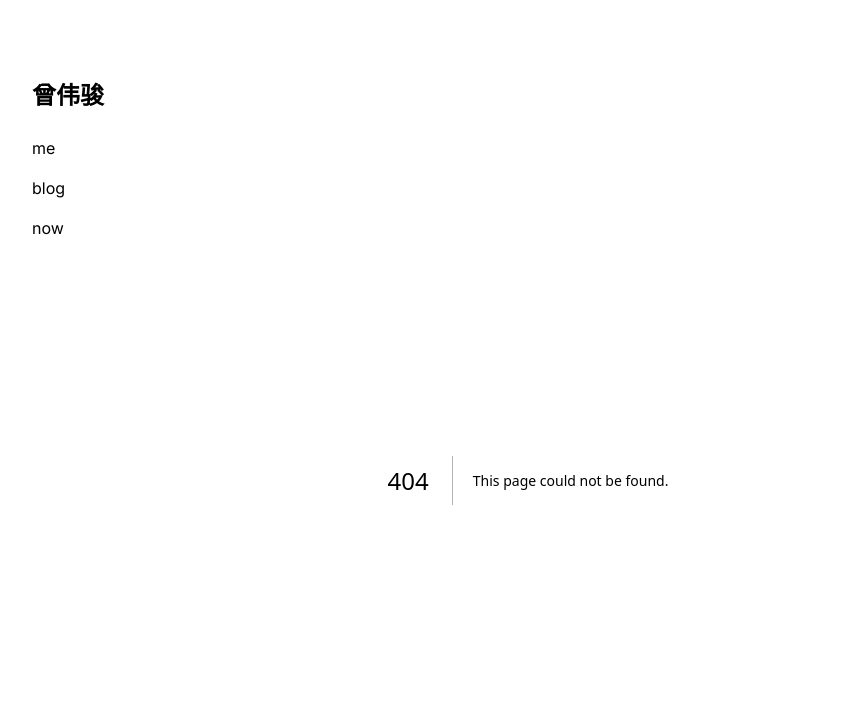
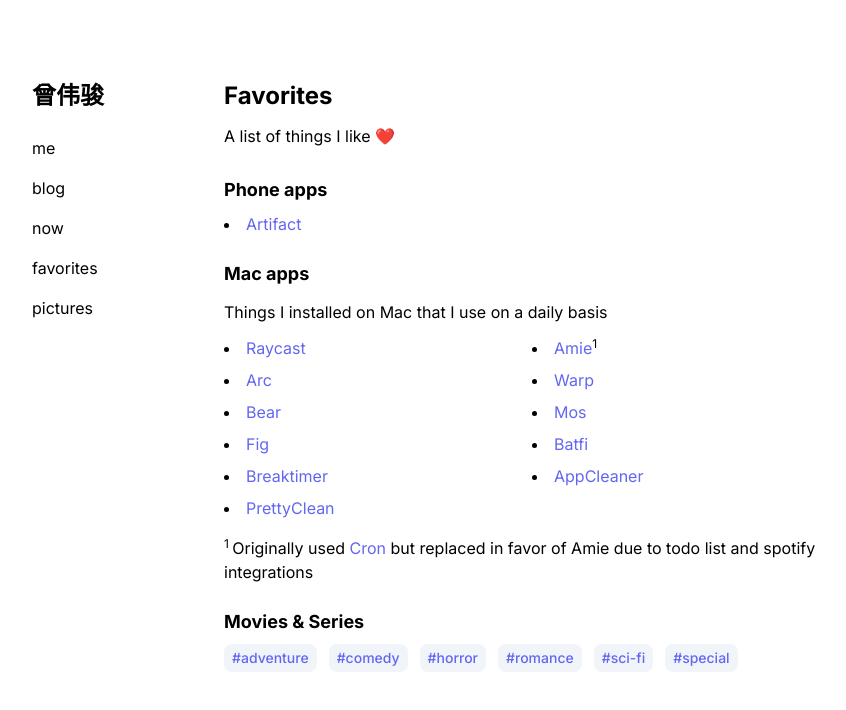
Before and after one commit to weichunnn/weichun.xyz, a Next.js app: page /favorites in a window 1280 px wide. Before the commit this address had no page. Shown: the top 710 px of the page, without its empty margins (208-1054 px from the left). Built offline with nearby package versions, Linux system fonts and the light colour scheme.

Commit message:
Add favourites page

```diff
--- a/app/blog/page.tsx
+++ b/app/blog/page.tsx
@@ -1,13 +1,13 @@
 import { allBlogs } from "contentlayer/generated";
 import Header from "@/components/Header";
 import BlogList from "@/components/BlogList";
-import TagList from "@/components/TagsList";
+import BlogTags from "@/components/BlogTags";
 
 export default function Page() {
   return (
     <>
       <Header title="Blog Posts" className="mb-4" />
-      <TagList />
+      <BlogTags />
       <BlogList blogs={allBlogs} />
     </>
   );
--- /dev/null
+++ b/app/components/BlogTags.tsx
@@ -0,0 +1,12 @@
+import { allBlogs } from "contentlayer/generated";
+import TagList from "@/components/TagsList";
+
+export default function BlogTags() {
+  const uniqueTags: Set<string> = new Set();
+  allBlogs.forEach((blog) => {
+    blog.tags.forEach((tag) => uniqueTags.add(tag));
+  });
+  const allTags: string[] = Array.from(uniqueTags).sort();
+
+  return <TagList tags={allTags} prefix="tag" />;
+}
--- a/app/components/Menubar.tsx
+++ b/app/components/Menubar.tsx
@@ -12,6 +12,13 @@ export default function Menubar() {
         <Link href="/me">me</Link>
         <Link href="/blog">blog</Link>
         <Link href="/now">now</Link>
+        <Link href="/favorites">favorites</Link>
+        <Link
+          href="https://weichunnn.notion.site/Story-of-My-Life-0995d02d3ba0427ba5b957b7f16a46ce"
+          target="_blank"
+        >
+          pictures
+        </Link>
       </div>
     </>
   );
--- a/app/components/Tag.tsx
+++ b/app/components/Tag.tsx
@@ -1,9 +1,9 @@
 import Link from "next/link";
 
-export default function Tag({ tag }: { tag: string }) {
+export default function Tag({ tag, prefix }: { tag: string; prefix: string }) {
   return (
     <span className="bg-slate-100 font-medium m-0 text-indigo-500 hover:bg-indigo-500 hover:text-white hover:cursor-pointer px-2 py-1 mr-2 mb-2 inline-block rounded-lg text-sm not-prose">
-      <Link href={`/tag/${tag}`}>#{tag}</Link>
+      <Link href={`/${prefix}/${tag}`}>#{tag}</Link>
     </span>
   );
 }
--- a/app/components/TagsList.tsx
+++ b/app/components/TagsList.tsx
@@ -1,22 +1,19 @@
 import { allBlogs } from "contentlayer/generated";
 import Tag from "./Tag";
 
-export default function TagList({ tags = [] }: { tags?: string[] }) {
-  let allTags: string[] = tags;
-
-  if (!tags.length) {
-    const uniqueTags: any = new Set();
-    allBlogs.forEach((blog) => {
-      blog.tags.forEach((tag) => uniqueTags.add(tag));
-    });
-    allTags = Array.from(uniqueTags);
-    allTags.sort();
-  }
+export default function TagList({
+  tags,
+  prefix,
+}: {
+  tags: string[];
+  prefix: string;
+}) {
+  let allTags: string[] = tags.sort();
 
   return (
     <div className="flex flex-wrap gap-1 mb-8">
       {allTags.map((tag, index) => {
-        return <Tag key={index} tag={tag} />;
+        return <Tag key={index} tag={tag} prefix={prefix} />;
       })}
     </div>
   );
--- /dev/null
+++ b/app/favorites/page.tsx
@@ -0,0 +1,79 @@
+import Header from "@/components/Header";
+import { CustomLink } from "@/components/MDXComponents";
+import TagList from "@/components/TagsList";
+import fs from "fs";
+import YAML from "yaml";
+
+export default function Page() {
+  const file = fs.readFileSync("./content/shows.yml", "utf8");
+  const data = YAML.parse(file);
+  const categories = Object.keys(data);
+
+  return (
+    <>
+      <Header title={"Favorites"} />
+      <p>A list of things I like ❤️</p>
+      <h2 className="mt-6 mb-2 font-bold text-lg">Phone apps</h2>
+      <div className="grid md:grid-cols-2 gap-2 mt-2">
+        <li>
+          <CustomLink href="https://artifact.news/">Artifact</CustomLink>
+        </li>
+      </div>
+      <h2 className="mt-6 mb-2 font-bold text-lg">Mac apps</h2>
+      <p>Things I installed on Mac that I use on a daily basis</p>
+      <>
+        <div className="grid md:grid-cols-2 gap-2 mt-2">
+          <li>
+            <CustomLink href="https://www.raycast.com/">Raycast</CustomLink>
+          </li>
+          <li>
+            <CustomLink href="https://amie.so">Amie</CustomLink>
+            <sup>1</sup>
+          </li>
+
+          <li>
+            <CustomLink href="https://arc.net/">Arc</CustomLink>
+          </li>
+          <li>
+            <CustomLink href="https://www.warp.dev/">Warp</CustomLink>
+          </li>
+          <li>
+            <CustomLink href="https://bear.app/">Bear</CustomLink>
+          </li>
+          <li>
+            <CustomLink href="https://mos.caldis.me/">Mos</CustomLink>
+          </li>
+          <li>
+            <CustomLink href="https://fig.io/">Fig</CustomLink>
+          </li>
+          <li>
+            <CustomLink href="https://micropixels.software/batfi">
+              Batfi
+            </CustomLink>
+          </li>
+          <li>
+            <CustomLink href="https://breaktimer.app/">Breaktimer</CustomLink>
+          </li>
+          <li>
+            <CustomLink href="https://freemacsoft.net/appcleaner/">
+              AppCleaner
+            </CustomLink>
+          </li>
+          <li>
+            <CustomLink href="https://www.prettyclean.cc/">
+              PrettyClean
+            </CustomLink>
+          </li>
+        </div>
+        <div className="mt-4">
+          <sup>1 </sup>Originally used{" "}
+          <CustomLink href="https://cron.com">Cron</CustomLink> but replaced in
+          favor of Amie due to todo list and spotify integrations
+        </div>
+      </>
+
+      <h2 className="mt-6 mb-2 font-bold text-lg">Movies & Series</h2>
+      <TagList tags={categories} prefix="shows" />
+    </>
+  );
+}
--- /dev/null
+++ b/app/shows/[slug]/page.tsx
@@ -0,0 +1,46 @@
+import Header from "@/components/Header";
+import TagList from "@/components/TagsList";
+import fs from "fs";
+import YAML from "yaml";
+
+const file = fs.readFileSync("./content/shows.yml", "utf8");
+const data = YAML.parse(file);
+const categories = Object.keys(data);
+
+export async function generateStaticParams() {
+  return Object.keys(data).map((key) => ({
+    slug: key,
+  }));
+}
+
+export default async function Page({ params }: { params: { slug: string } }) {
+  const { slug } = params;
+  const shows = data[slug];
+
+  return (
+    <div>
+      <Header className="capitalize" title={slug} />
+      <TagList tags={categories} prefix="shows" />
+      {shows["movie"] && (
+        <>
+          <h2 className="mt-6 mb-2 font-bold text-lg">Movies</h2>
+          <ul className="list-disc">
+            {shows["movie"].map((show: string, index: number) => (
+              <li key={index}>{show}</li>
+            ))}
+          </ul>
+        </>
+      )}
+      {shows["series"] && (
+        <>
+          <h2 className="mt-6 mb-2 font-bold text-lg">Series</h2>
+          <ul className="list-disc">
+            {shows["series"].map((show: string, index: number) => (
+              <li key={index}>{show}</li>
+            ))}
+          </ul>
+        </>
+      )}
+    </div>
+  );
+}
--- a/app/tag/[slug]/page.tsx
+++ b/app/tag/[slug]/page.tsx
@@ -1,7 +1,7 @@
 import { allBlogs, Blog } from "contentlayer/generated";
 import BlogList from "@/components/BlogList";
 import Header from "@/components/Header";
-import TagList from "@/components/TagsList";
+import BlogTags from "@/components/BlogTags";
 
 export async function generateStaticParams() {
   const uniqueTags = new Set();
@@ -17,7 +17,7 @@ export default async function Page({ params }: { params: { slug: string } }) {
   return (
     <>
       <Header title={`Tag: ${slug} (${blogs.length})`} className="mb-4" />
-      <TagList />
+      <BlogTags />
       <BlogList blogs={blogs} />
     </>
   );
--- /dev/null
+++ b/content/shows.yml
@@ -0,0 +1,47 @@
+sci-fi:
+  movie:
+    - Time Lapse (2015)
+    - Primer
+    - Coherence
+    - Predestination
+    - The Cloverfield Paradox
+    - Dune
+    - 10 Cloverfield Lane
+    - Interstellar
+  series:
+    - 1899
+    - Dark
+    - Foundation
+    - For All Mankind
+    - The Rig
+    - Invasion
+
+comedy:
+  movie:
+    - Don't Look Up
+  series:
+    - Space Force
+    - Silicon Valley
+
+adventure:
+  movie:
+    - Underwater
+  series:
+    - Ozark
+
+romance:
+  movie:
+    - The Before Trilogy
+    - Notting Hill
+    - Crazy Rich Asian
+    - To All The Boys I Love
+
+special:
+  series:
+    - Suits
+    - White Collar
+
+horror:
+  movie:
+    - A Quiet Place I && II
+    - The Mist
--- a/package.json
+++ b/package.json
@@ -22,7 +22,8 @@
     "rehype-slug": "^6.0.0",
     "remark-gfm": "^3.0.0",
     "schema-dts": "^1.1.2",
-    "shiki": "^0.14.5"
+    "shiki": "^0.14.5",
+    "yaml": "^2.3.4"
   },
   "devDependencies": {
     "@tailwindcss/typography": "^0.5.10",
```
Also changed, not shown: 1 other file (tests, documents, lock files or other folders).
